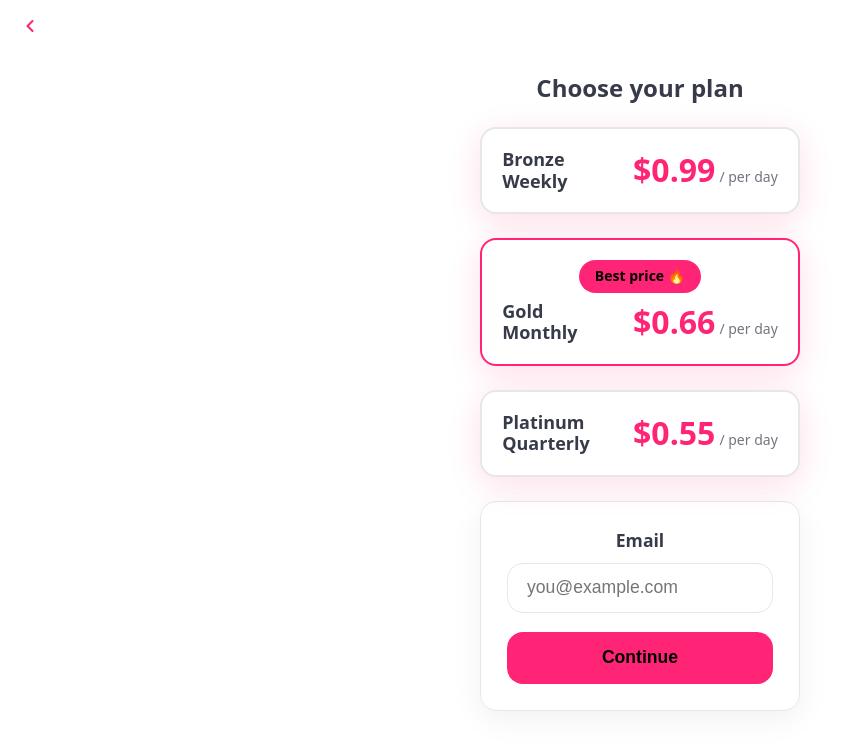
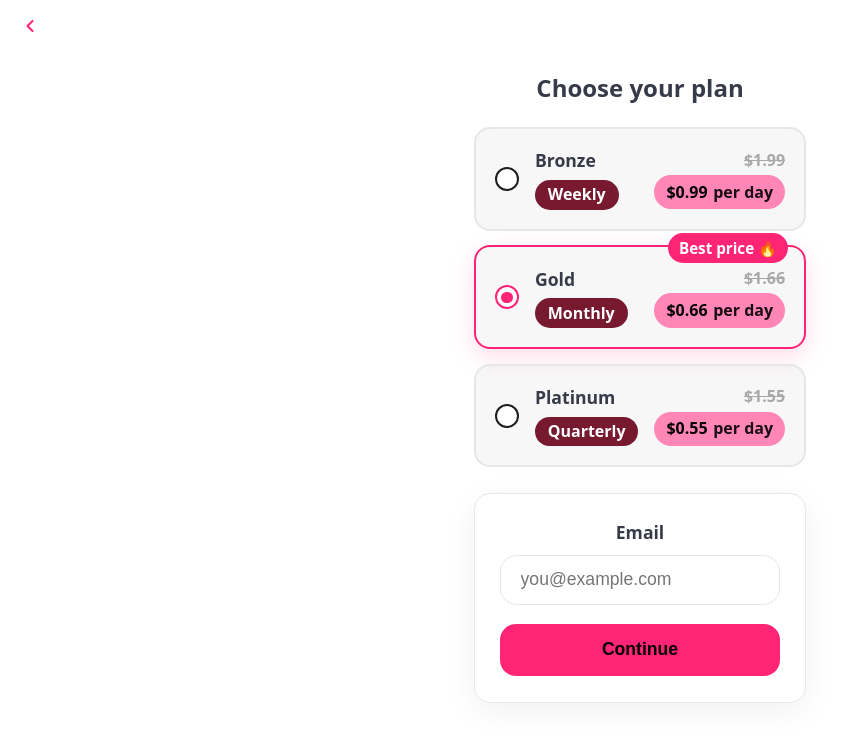
Before and after one commit to pogosyan-source/gfgf, a plain HTML site: page payment.html in a window 1280 px wide. Shown: the whole page, without its empty margins (0-846 px from the left). Drawn offline with Linux system fonts and the light colour scheme.

Commit message:
feat(paywall): radio selector + Best price badge; copy EN on checkout

```diff
--- a/payment.html
+++ b/payment.html
@@ -236,6 +236,22 @@
     .paywall-input{ height: clamp(2.4rem,6svh,3.2rem); padding: 0 clamp(0.8rem,2.4vw,1.2rem); border:1px solid var(--muted); border-radius: clamp(0.6rem,2vw,1rem); font-size: clamp(1rem,2.6vw,1.1rem); }
     .btn-primary{ height: clamp(2.6rem,6.5svh,3.4rem); border:none; border-radius: clamp(0.6rem,2vw,1rem); background: var(--active); color: var(--active-text); font-weight:700; font-size: clamp(1rem,2.6vw,1.1rem); cursor: pointer; padding: 0 clamp(1rem,3vw,1.6rem); }
     .error-box{ color:#ef4444; font-size: clamp(0.9rem,2.4vw,1rem); min-height: 1.2em; }
+
+    /* Plan selector */
+    .plans{ display:grid; gap: clamp(0.6rem,2vw,0.9rem); margin: 0 0 clamp(1rem,3vw,1.6rem); }
+    .plan-card{ position: relative; display:flex; align-items:center; gap: clamp(0.6rem,2vw,1rem); padding: clamp(0.8rem,2.6vw,1.2rem); border: 2px solid var(--muted); border-radius: clamp(0.7rem,2.2vw,1rem); background:#0a0a0a08; }
+    .plan-card.active{ border-color: var(--active); box-shadow: 0 8px 24px rgba(255,36,117,0.15); }
+    .plan-radio{ width: clamp(1rem,3vw,1.25rem); height: clamp(1rem,3vw,1.25rem); border-radius: 50%; border: 2px solid #1e1e1e; box-shadow: inset 0 0 0 2px #fff; background:#fff; position: relative; }
+    .plan-card.active .plan-radio{ border-color: var(--active); }
+    .plan-card.active .plan-radio:after{ content:""; position:absolute; inset: 22%; background: var(--active); border-radius: 50%; }
+    .plan-body{ display:grid; gap: clamp(0.2rem,1vw,0.4rem); text-align:left; }
+    .plan-tier{ font-weight: 700; font-size: clamp(1rem,2.6vw,1.1rem); }
+    .label-pill{ display:inline-block; padding: 0.2em 0.8em; border-radius: 999px; background:#771a30; color:#fff; font-weight:700; font-size: clamp(0.9rem,2.2vw,1rem); }
+    .plan-right{ margin-left:auto; display:grid; gap: 0.2rem; align-items:center; justify-items:end; }
+    .old-price{ color:#888; opacity:.7; text-decoration: line-through; font-weight:600; }
+    .price-badge{ display:inline-grid; grid-auto-flow:column; align-items:baseline; gap: 0.35em; padding: 0.35em 0.75em; border-radius: 999px; background:#ff86b7; color:#000; font-weight:800; }
+    .price-badge .per{ font-weight:600; opacity:.9; }
+    .best-pill{ position:absolute; right: clamp(0.6rem,2.2vw,1rem); top: -0.9rem; background: var(--active); color:#fff; font-weight:800; border-radius:999px; padding: 0.25rem 0.7rem; font-size: clamp(0.8rem,2vw,0.95rem); }
     </style>
     <!-- Meta Pixel Code (dynamic pixel_id from URL) -->
     <script>
@@ -282,7 +298,7 @@
 
     <main class="payment-section">
         <h2 class="payment-title">Choose your plan</h2>
-        <div class="plans" id="plans"></div>
+        <div class="plans" id="plans" role="radiogroup" aria-label="Plans"></div>
 
         <div id="paywall-error" class="error-box" style="display:none"></div>
         <form id="form-el" onsubmit="submitRegistration(event)" class="paywall-form">
@@ -311,26 +327,24 @@
       var plansEl = document.getElementById('plans');
       if (!plansEl) return;
       var plans = [
-        { id: '5', tier: 'Bronze', label: 'Weekly', badge: '', price: '$0.99', per: 'per day' },
-        { id: '2', tier: 'Gold', label: 'Monthly', badge: 'Best price 🔥', price: '$0.66', per: 'per day', recommended: true },
-        { id: '3', tier: 'Platinum', label: 'Quarterly', badge: '', price: '$0.55', per: 'per day' }
+        { id: '5', tier: 'Bronze', label: 'Weekly', badge: '', old: '$1.99', price: '$0.99', per: 'per day' },
+        { id: '2', tier: 'Gold', label: 'Monthly', badge: 'Best price 🔥', old: '$1.66', price: '$0.66', per: 'per day', recommended: true },
+        { id: '3', tier: 'Platinum', label: 'Quarterly', badge: '', old: '$1.55', price: '$0.55', per: 'per day' }
       ];
       var current = '2';
-      var css = function(c){ return c.filter(Boolean).join(' '); };
       plansEl.innerHTML = plans.map(function(p){
         var active = p.id === current;
         return (
-          '<div class="payment-plan" data-id="'+p.id+'" role="button" tabindex="0" aria-pressed="'+(active?'true':'false')+'">'
-          + (p.badge?('<div class="payment-recommended">'+p.badge+'</div>'):'')
-          + '<div class="payment-plan-wrapper">'
-          +   '<div class="wrapper">'
-          +     '<div class="text-bold-24">'+p.tier+'</div>'
-          +     '<div class="text-bold-24">'+p.label+'</div>'
-          +   '</div>'
-          +   '<div class="money">'
-          +     '<div class="payment-plan-price">'+p.price+'</div>'
-          +     '<div class="text-dark-14">/ '+p.per+'</div>'
-          +   '</div>'
+          '<div class="plan-card'+(active?' active':'')+'" data-id="'+p.id+'" role="radio" aria-checked="'+(active?'true':'false')+'" tabindex="0">'
+          + (p.badge?('<div class="best-pill">'+p.badge+'</div>'):'')
+          + '<div class="plan-radio" aria-hidden="true"></div>'
+          + '<div class="plan-body">'
+          +   '<div class="plan-tier">'+p.tier+'</div>'
+          +   '<div class="label-pill">'+p.label+'</div>'
+          + '</div>'
+          + '<div class="plan-right">'
+          +   (p.old?('<div class="old-price">'+p.old+'</div>'):'')
+          +   '<div class="price-badge"><span>'+p.price+'</span><span class="per">'+p.per+'</span></div>'
           + '</div>'
           + '</div>'
         );
@@ -338,12 +352,14 @@
       function select(id){
         current = id;
         try { document.getElementById('product_id').value = id; } catch(e){}
-        [].slice.call(plansEl.querySelectorAll('.payment-plan')).forEach(function(card){
-          card.style.borderColor = (card.getAttribute('data-id')===id)? '#FF2475':'#E7E7E7';
+        [].slice.call(plansEl.querySelectorAll('.plan-card')).forEach(function(card){
+          var on = (card.getAttribute('data-id')===id);
+          card.classList.toggle('active', on);
+          card.setAttribute('aria-checked', on?'true':'false');
         });
       }
-      plansEl.addEventListener('click', function(e){ var card=e.target.closest('.payment-plan'); if (!card) return; select(card.getAttribute('data-id')); });
-      plansEl.addEventListener('keydown', function(e){ if(e.key==='Enter'||e.key===' '){ var card=e.target.closest('.payment-plan'); if (!card) return; e.preventDefault(); select(card.getAttribute('data-id')); }});
+      plansEl.addEventListener('click', function(e){ var card=e.target.closest('.plan-card'); if (!card) return; select(card.getAttribute('data-id')); });
+      plansEl.addEventListener('keydown', function(e){ if(e.key==='Enter'||e.key===' '){ var card=e.target.closest('.plan-card'); if (!card) return; e.preventDefault(); select(card.getAttribute('data-id')); }});
       select(current);
     })();
 </script>
```
